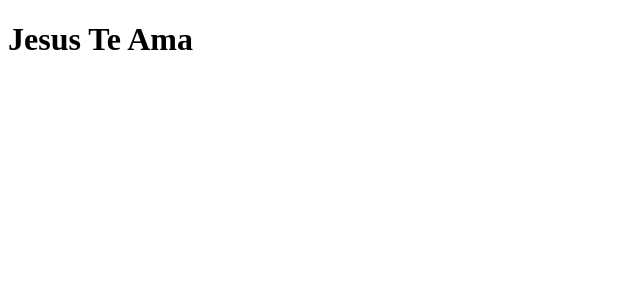
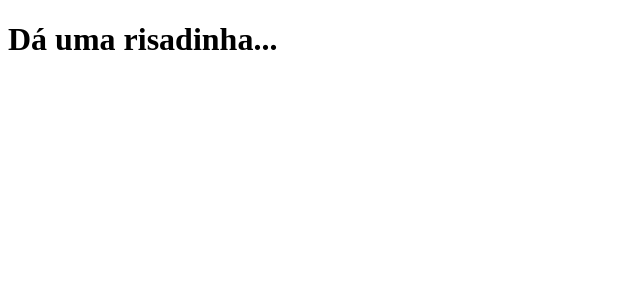
Before and after one commit to alxss01/clone-tabnews, a Next.js app: page / in a window 1280 px wide. Shown: the top 300 px of the page, without its empty margins (0-640 px from the left). Built offline with nearby package versions, Linux system fonts and the light colour scheme.

Commit message:
nova frase

```diff
--- a/pages/index.js
+++ b/pages/index.js
@@ -1,5 +1,5 @@
 function Home() {
-    return <h1>Jesus Te Ama</h1>
+    return <h1>Dá uma risadinha...</h1>
 }
 
 export default Home;
```
Also changed, not shown: 1 other file (tests, documents, lock files or other folders).
